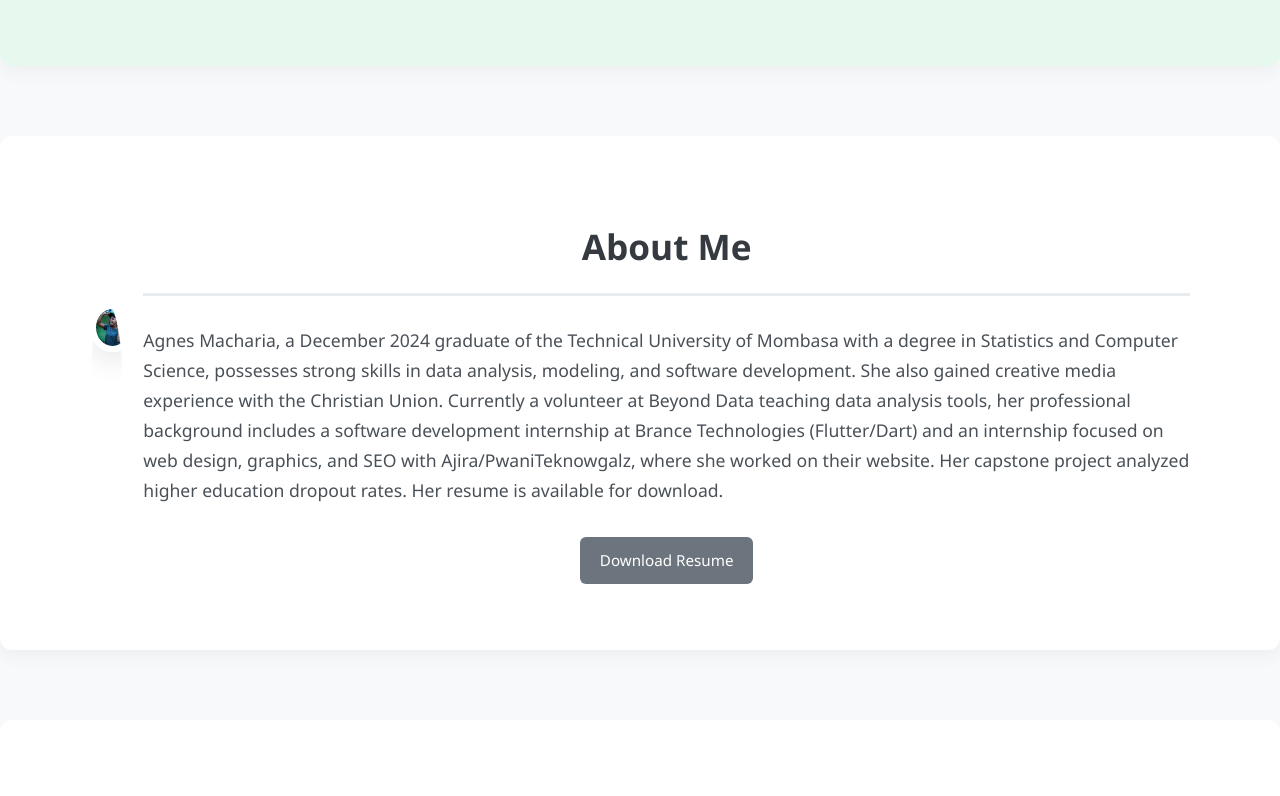
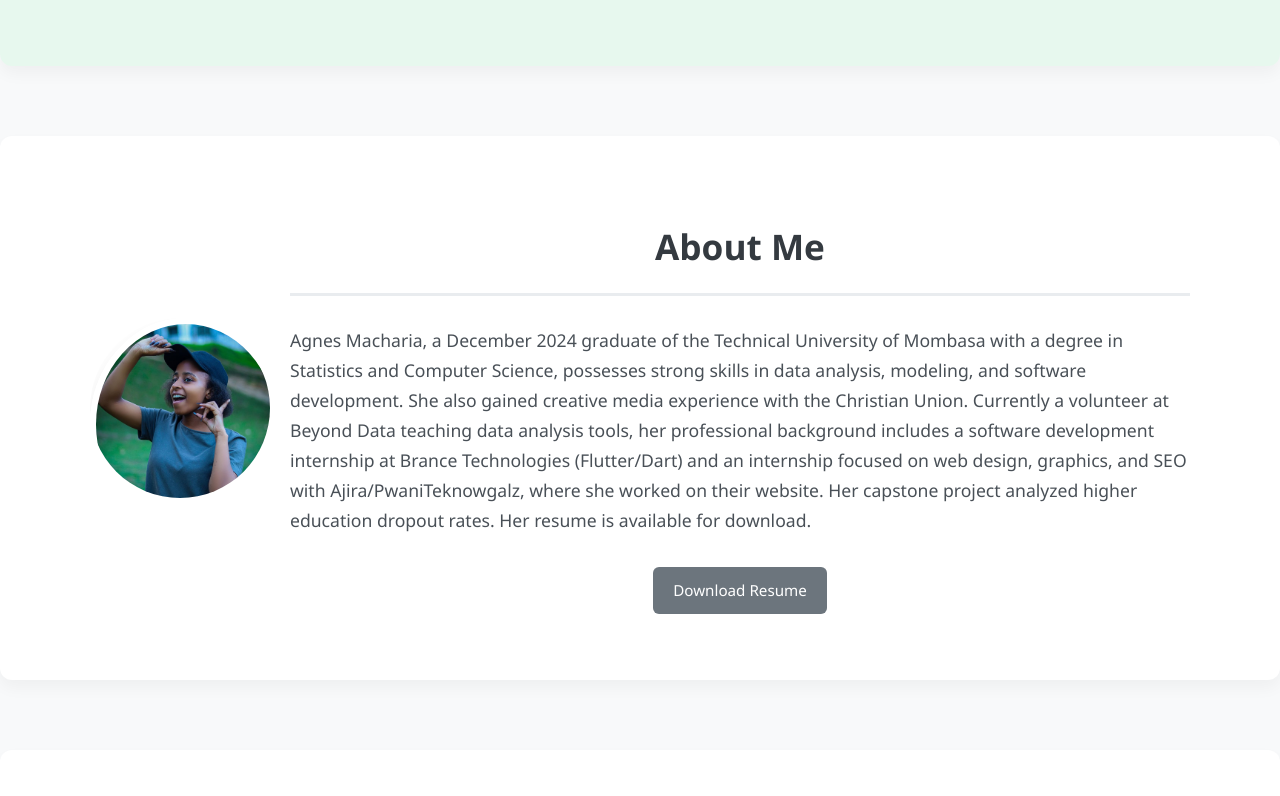
Before and after one commit to shikymacharia/Macharia-Agnes, a plain HTML site: page index.html in a window 1280 px wide. Shown: the part 860-1656 px from the top of the page. Drawn offline with Linux system fonts and the light colour scheme; a script that the page names is missing.

Commit message:
Update index.html

```diff
--- a/index.html
+++ b/index.html
@@ -35,8 +35,8 @@
             </div>
         </section>
 
-        <section id="about" class="about">
-    <div class="container" style="display: flex; align-items: center; gap: 20px;">
+ <section id="about" class="about">
+    <div class="container" style="display: grid; grid-template-columns: auto 1fr; align-items: center; gap: 20px;">
         <div style="width: 180px; height: 180px; border-radius: 50%; overflow: hidden;">
             <img src="Images/IMG_1712 (1).jpg" alt="Agnes Macharia Profile" class="profile-image" style="width: 100%; height: auto; display: block;">
         </div>
@@ -49,6 +49,8 @@
         </div>
     </div>
 </section>
+
+
         <section id="portfolio" class="portfolio">
             <div class="container">
                 <h2>Portfolio</h2>
```
